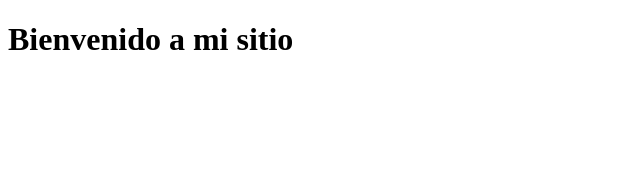
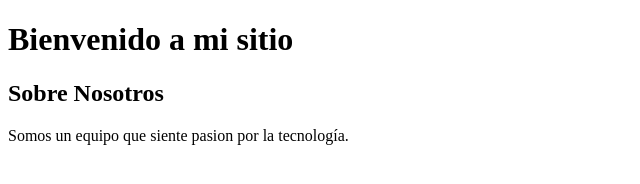
Before and after one commit to alanyandun-coder/Tarea-10-AA-, a plain HTML site: page index.html in a window 1280 px wide. Shown: the whole page, without its empty margins (0-640 px from the left). Drawn offline with Linux system fonts and the light colour scheme.

Commit message:
Agregada sección Sobre Nosotros

```diff
--- a/index.html
+++ b/index.html
@@ -5,5 +5,10 @@
 </head>
 <body>
     <h1>Bienvenido a mi sitio</h1>
+
+    <section>
+        <h2>Sobre Nosotros</h2>
+        <p>Somos un equipo que siente pasion por la tecnología.</p>
+    </section>
 </body>
 </html>
```
